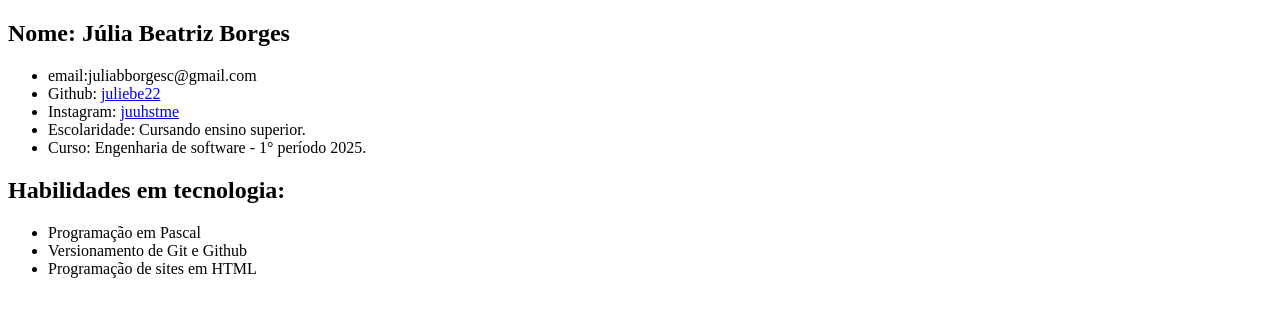
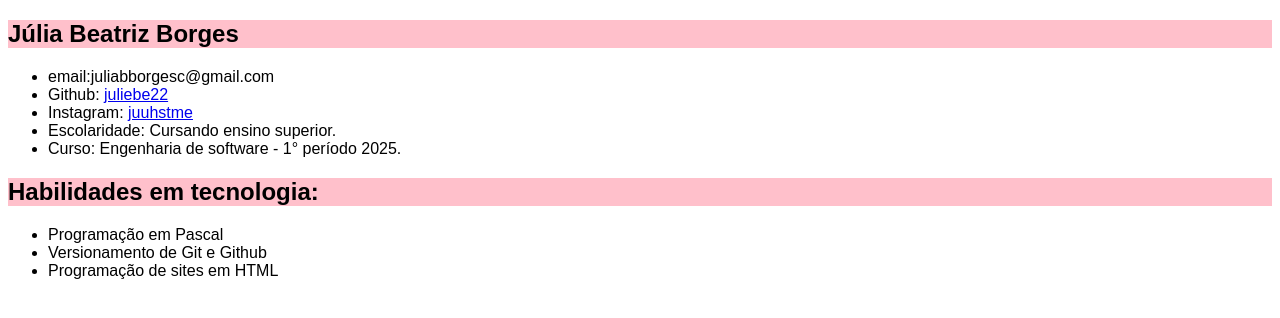
Before and after one commit to juliebe22/meu-site, a plain HTML site: page index.html in a window 1280 px wide. Drawn offline with Linux system fonts and the light colour scheme.

Commit message:
Update index.html

```diff
--- a/index.html
+++ b/index.html
@@ -3,9 +3,11 @@
 <title>Portifólio da Juh</title>
 
 </head>
-<body>
-  <section>
-    <h1>Nome: Júlia Beatriz Borges</h1>
+<body style= "font-family: sans-serif;">
+  <section style="background-color: #ffc0cb;">
+
+    <h1> Júlia Beatriz Borges</h1>
+    </section>
   <ul>
     <li>email:juliabborgesc@gmail.com</a></li>
     <li>Github: <a href="https://github.com/juliebe22" target="_blank">juliebe22</a></li>
@@ -13,7 +15,10 @@
     <li>Escolaridade: Cursando ensino superior.</li>
     <li>Curso: Engenharia de software - 1° período 2025.</li>
   </ul>
+  <body style= "font-family: sans-serif;">
+    <section style="background-color: #ffc0cb;">
     <h2>Habilidades em tecnologia:</h2>
+    </section>
     <ul>
         <li>Programação em Pascal</li>
         <li>Versionamento de Git e Github</li>
```
